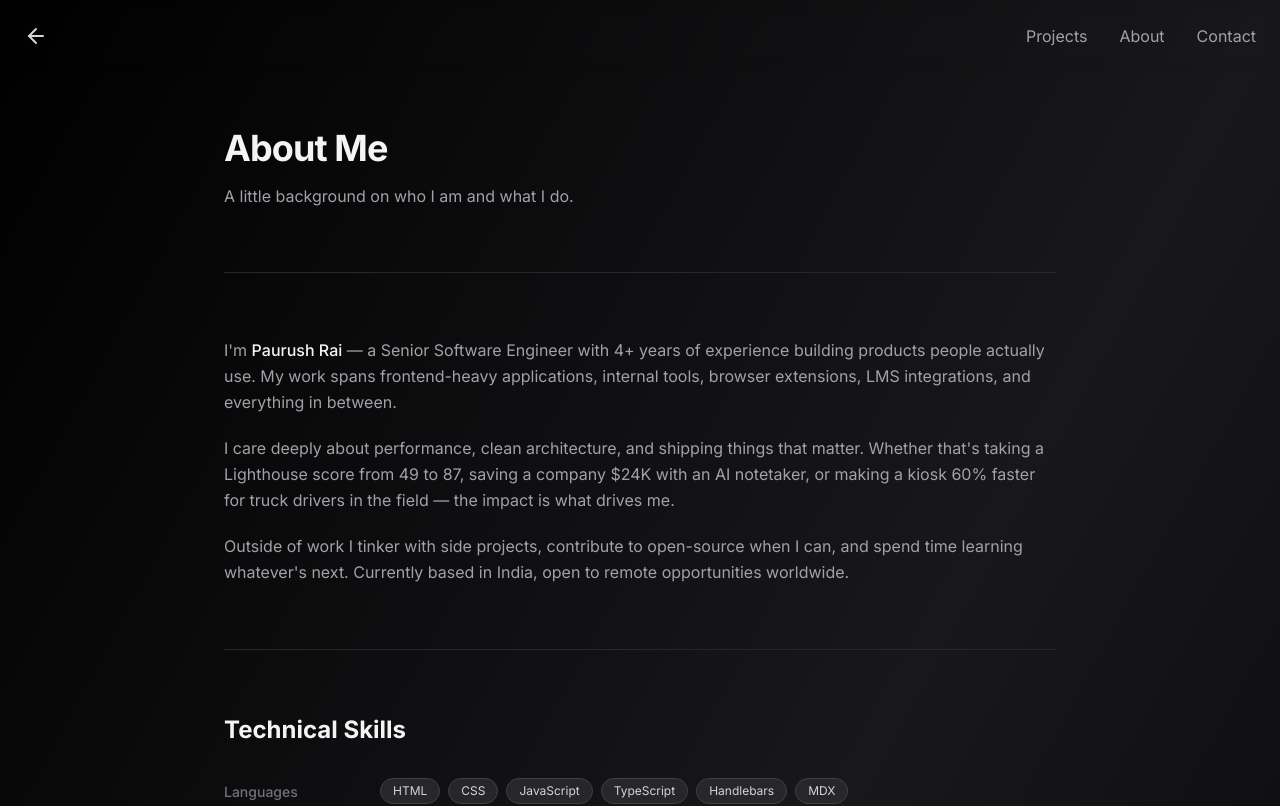
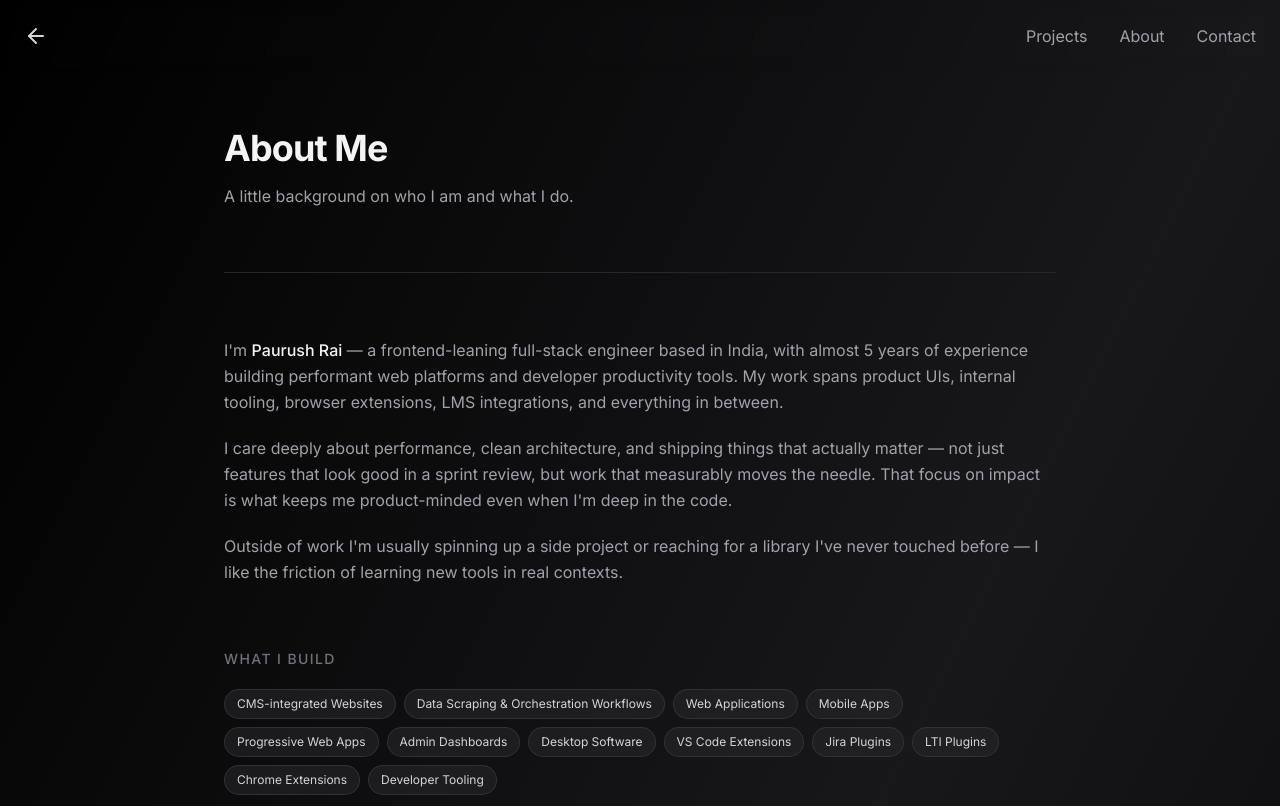
Before and after one commit to paurushrai/portfolio, a Next.js app: page /about in a window 1280 px wide. Shown: the top 806 px of the page. Built offline with nearby package versions, Linux system fonts and the light colour scheme; no server answers; what tailwindcss-debug-screens would draw is missing.

Commit message:
feat: update about page with MongoDB skill, revised bio, and new project categories section

```diff
--- a/app/about/page.tsx
+++ b/app/about/page.tsx
@@ -5,7 +5,7 @@ const skills = {
   Languages: ["HTML", "CSS", "JavaScript", "TypeScript", "Handlebars", "MDX"],
   Frameworks: ["React.js", "Next.js", "Vue.js", "Nuxt.js", "Astro.js", "Electron.js", "React Native"],
   Libraries: ["Tailwind", "DaisyUI", "Shadcn", "Element Plus", "Chart.js", "Pinia", "Recoil", "Clerk", "Stripe"],
-  Database: ["PostgreSQL"],
+  Database: ["PostgreSQL", "MongoDB"],
   "Back End": ["Node.js", "Express.js", "Hasura", "Directus", "RESTful APIs", "GraphQL APIs"],
   "Version Control": ["Git", "GitLab", "GitHub"],
   "Platforms & Tools": ["Docker", "Firebase", "Datagrip", "Pipedream", "Vercel", "Apify", "Figma", "AdobeXD"],
@@ -77,20 +77,48 @@ export default function AboutPage() {
         {/* ── Bio ── */}
         <div className="space-y-5 text-zinc-400 leading-relaxed text-base">
           <p>
-            I'm <span className="text-zinc-100 font-medium">Paurush Rai</span> — a Senior Software Engineer with 4+ years of experience
-            building products people actually use. My work spans frontend-heavy applications, internal tools, browser
+            I'm <span className="text-zinc-100 font-medium">Paurush Rai</span> — a frontend-leaning full-stack engineer based in India, with almost 5 years of experience
+            building performant web platforms and developer productivity tools. My work spans product UIs, internal tooling, browser
             extensions, LMS integrations, and everything in between.
           </p>
           <p>
-            I care deeply about performance, clean architecture, and shipping things that matter. Whether that's
-            taking a Lighthouse score from 49 to 87, saving a company $24K with an AI notetaker, or making
-            a kiosk 60% faster for truck drivers in the field — the impact is what drives me.
+            I care deeply about performance, clean architecture, and shipping things that actually matter — not just
+            features that look good in a sprint review, but work that measurably moves the needle. That focus on
+            impact is what keeps me product-minded even when I'm deep in the code.
           </p>
           <p>
-            Outside of work I tinker with side projects, contribute to open-source when I can, and spend time
-            learning whatever's next. Currently based in India, open to remote opportunities worldwide.
+            Outside of work I'm usually spinning up a side project or reaching for a library I've never touched before —
+            I like the friction of learning new tools in real contexts.
           </p>
         </div>
+
+        {/* ── What I Build ── */}
+        <section>
+          <h2 className="text-sm font-medium text-zinc-500 uppercase tracking-widest mb-5">What I Build</h2>
+          <div className="flex flex-wrap gap-2">
+            {[
+              "CMS-integrated Websites",
+              "Data Scraping & Orchestration Workflows",
+              "Web Applications",
+              "Mobile Apps",
+              "Progressive Web Apps",
+              "Admin Dashboards",
+              "Desktop Software",
+              "VS Code Extensions",
+              "Jira Plugins",
+              "LTI Plugins",
+              "Chrome Extensions",
+              "Developer Tooling",
+            ].map((item) => (
+              <span
+                key={item}
+                className="px-3 py-1.5 text-xs rounded-full bg-zinc-800/60 text-zinc-300 border border-zinc-700/60 hover:border-zinc-500 hover:text-zinc-100 duration-200"
+              >
+                {item}
+              </span>
+            ))}
+          </div>
+        </section>
 
         <div className="w-full h-px bg-zinc-800" />
 
```
